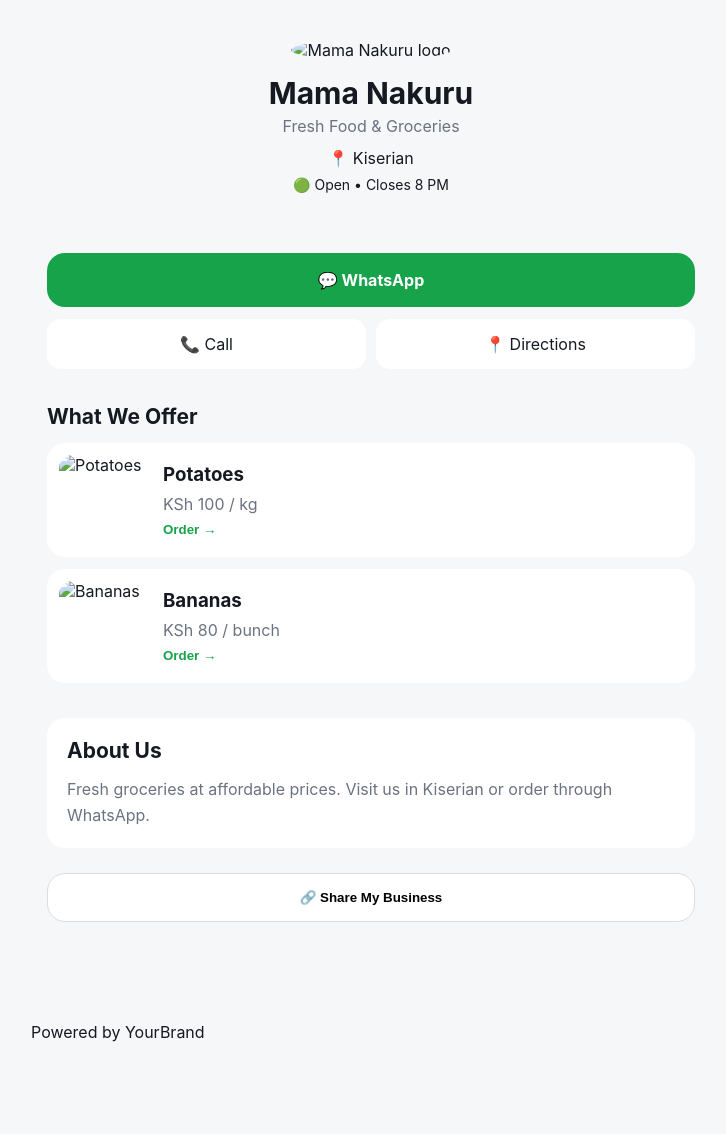
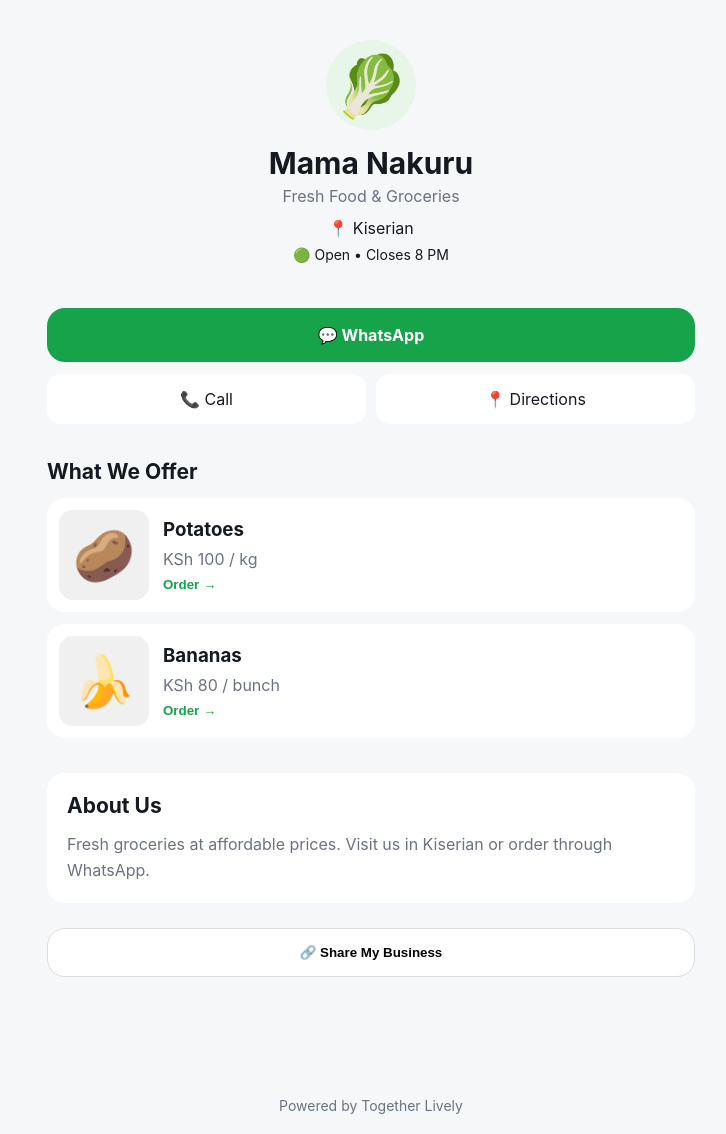
Before and after one commit to michaelmofaka-hub/togetherliveley, a plain HTML site: page docs/index.html in a window 1280 px wide. Shown: the whole page, without its empty margins (269-995 px from the left). Before the commit the page ends 1042 px from the top, so only its background shows below. Drawn offline with Linux system fonts and the light colour scheme.

Commit message:
Fix: Correct all issues - script reference, broken images, directions link

```diff
--- a/docs/index.html
+++ b/docs/index.html
@@ -15,11 +15,7 @@
 
     <header class="business-header">
 
-        <img
-            src="assets/logo.png"
-            alt="Mama Nakuru logo"
-            class="business-logo"
-        >
+        <div class="business-logo">🥬</div>
 
         <h1>Mama Nakuru</h1>
 
@@ -55,7 +51,7 @@
                     📞 Call
                 </a>
 
-                <a href="#">
+                <a href="https://maps.google.com/maps?q=Kiserian">
                     📍 Directions
                 </a>
 
@@ -70,8 +66,7 @@
 
             <article class="product">
 
-                <img src="assets/product1.jpg"
-                     alt="Potatoes">
+                <div class="product-image">🥔</div>
 
                 <div>
                     <h3>Potatoes</h3>
@@ -89,8 +84,7 @@
 
             <article class="product">
 
-                <img src="assets/product2.jpg"
-                     alt="Bananas">
+                <div class="product-image">🍌</div>
 
                 <div>
                     <h3>Bananas</h3>
@@ -130,11 +124,11 @@
 
 
     <footer>
-        <p>Powered by YourBrand</p>
+        <p>Powered by Together Lively</p>
     </footer>
 
 
-    <script src="script.js"></script>
+    <script src="app.js"></script>
 
 </body>
 
--- a/docs/style.css
+++ b/docs/style.css
@@ -29,9 +29,15 @@
 .business-logo {
     width: 90px;
     height: 90px;
-    object-fit: cover;
+    display: flex;
+    align-items: center;
+    justify-content: center;
+    font-size: 60px;
     border-radius: 50%;
     margin-bottom: 15px;
+    margin-left: auto;
+    margin-right: auto;
+    background: #e8f5e9;
 }
 
 .business-header h1 {
@@ -57,6 +63,9 @@
     padding: 0 16px 100px;
 }
 
+.actions {
+    margin-top: 20px;
+}
 
 .whatsapp-btn {
     display: block;
@@ -68,6 +77,12 @@
     text-decoration: none;
     font-weight: 700;
     margin-bottom: 12px;
+    cursor: pointer;
+    transition: background 0.2s;
+}
+
+.whatsapp-btn:hover {
+    background: #15803d;
 }
 
 
@@ -84,6 +99,11 @@
     border-radius: 14px;
     text-decoration: none;
     color: var(--text);
+    transition: background 0.2s;
+}
+
+.secondary-actions a:hover {
+    background: #f0f0f0;
 }
 
 
@@ -104,6 +124,18 @@
     display: flex;
     gap: 14px;
     margin-bottom: 12px;
+}
+
+.product-image {
+    width: 90px;
+    height: 90px;
+    display: flex;
+    align-items: center;
+    justify-content: center;
+    font-size: 50px;
+    background: #f0f0f0;
+    border-radius: 14px;
+    flex-shrink: 0;
 }
 
 .product img {
@@ -127,6 +159,11 @@
     background: none;
     color: var(--accent);
     font-weight: 700;
+    cursor: pointer;
+}
+
+.product button:hover {
+    text-decoration: underline;
 }
 
 
@@ -150,4 +187,17 @@
     border: 1px solid #ddd;
     background: white;
     font-weight: 700;
+    cursor: pointer;
+    transition: background 0.2s;
 }
+
+.share-btn:hover {
+    background: #f9f9f9;
+}
+
+footer {
+    text-align: center;
+    padding: 20px;
+    color: var(--muted);
+    font-size: 14px;
+}
```
